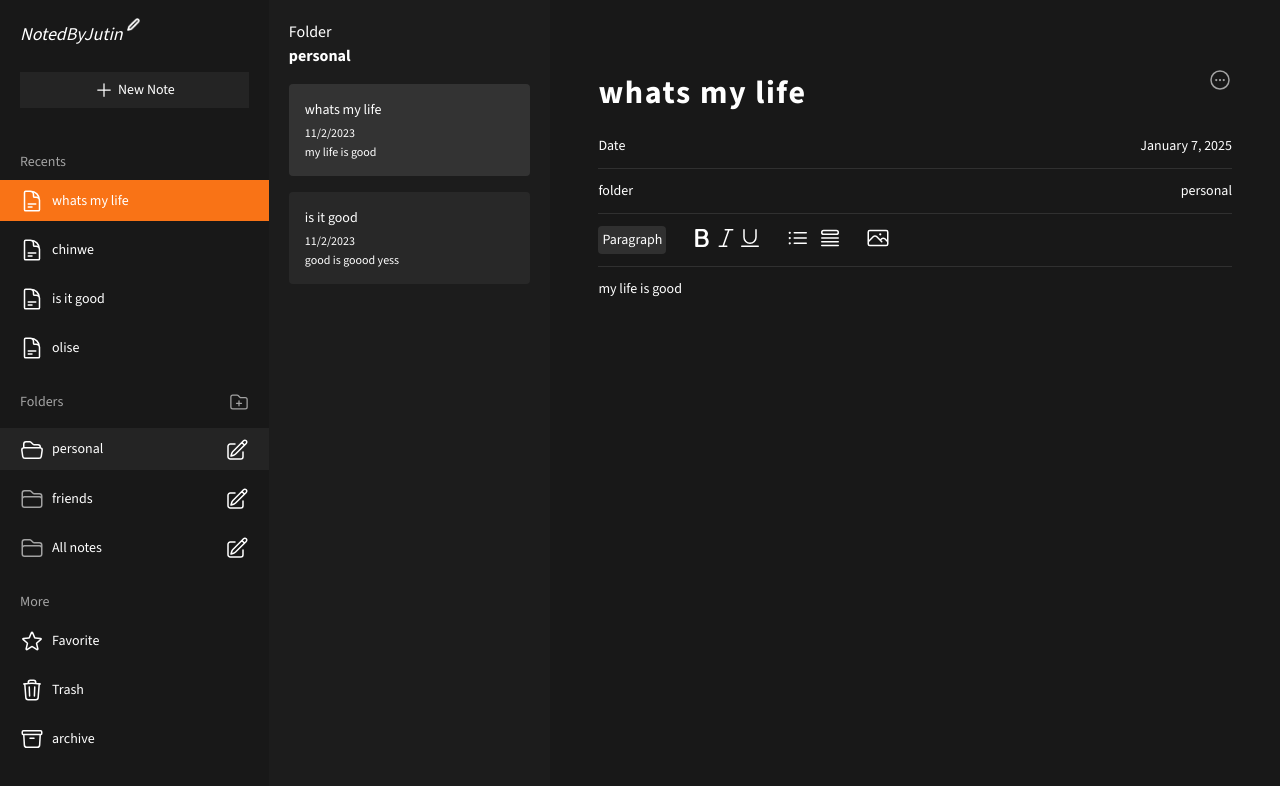
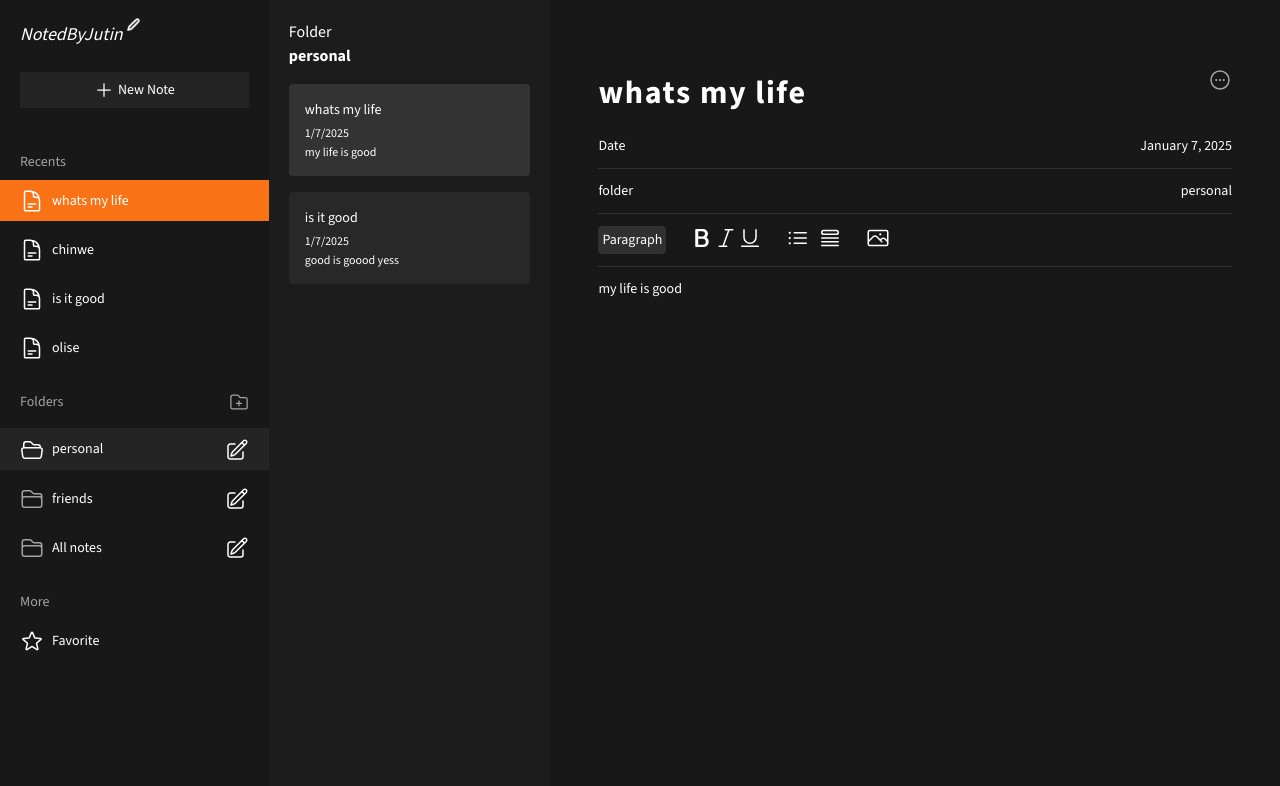
Before and after one commit to jutin0852/notedbyjutin, a Next.js app: page /note/1 in a window 1280 px wide. Shown: the top 786 px of the page. Built offline with nearby package versions, Linux system fonts and the light colour scheme.

Commit message:
delete done

```diff
--- a/src/ui/components/Card.tsx
+++ b/src/ui/components/Card.tsx
@@ -23,7 +23,13 @@ export default function Card({ note, onClick }: CardProps) {
         )}
       >
         <p className="text-sm">{note.title}</p>
-        <span className="text-xs mr-2">11/2/2023</span>
+        <span className="text-xs mr-2">
+          {new Date(note.created_at).toLocaleDateString("en-US", {
+            year: "numeric",
+            month: "numeric",
+            day: "numeric",
+          })}
+        </span>
         <span className=" truncate whitespace-normal text-xs break-words line-clamp-1">
           {stripHtml(note.body)}
         </span>
--- a/src/ui/components/EllipsisDropDown.tsx
+++ b/src/ui/components/EllipsisDropDown.tsx
@@ -1,7 +1,6 @@
 "use client";
 import { Note } from "@/lib/definitions";
 import { EllipsisHorizontalCircleIcon } from "@heroicons/react/24/outline";
-import { TrashIcon } from "@heroicons/react/24/outline";
 
 import React, { useEffect, useRef, useState } from "react";
 
@@ -63,15 +62,7 @@ export default function EllipsisDropDown({ items, note }: EllipsisProp) {
               </button>
             );
           })}
-          <button
-            onClick={() => {
 
-            }}
-            className="block py-3 px-3 border-t border-solid border-white border-opacity-5 w-full text-left hover:bg-white hover:bg-opacity-10"
-          >
-            <TrashIcon className="size-5 inline mr-2 " />
-            Delete
-          </button>
         </div>
       )}
     </div>
--- a/src/ui/note/EditPage.tsx
+++ b/src/ui/note/EditPage.tsx
@@ -5,8 +5,8 @@ import { Note } from "@/lib/definitions";
 import React, { useState } from "react";
 import { CalendarIcon, FolderIcon } from "@heroicons/react/24/solid";
 import EllipsisDropDown from "../components/EllipsisDropDown";
-import { ArchiveBoxIcon } from "@heroicons/react/24/outline";
-import { StarIcon } from "@heroicons/react/24/outline";
+// import { ArchiveBoxIcon } from "@heroicons/react/24/outline";
+import { StarIcon, TrashIcon } from "@heroicons/react/24/outline";
 import { useFolderContext } from "@/context/FolderContext";
 
 interface EditPageProps {
@@ -42,7 +42,6 @@ export default function EditPage({ params }: EditPageProps) {
       }
     });
     setNotes(updateNote);
-    console.log(notes);
   };
 
   const dropdownItems = [
@@ -52,9 +51,12 @@ export default function EditPage({ params }: EditPageProps) {
       action: (noteId: string) => AddToFolder(noteId, "favorite"),
     },
     {
-      label: "Archive",
-      icon: ArchiveBoxIcon,
-      action: (noteId: string) => AddToFolder(noteId, "archive"),
+      label: "Delete",
+      icon: TrashIcon,
+      action: (noteId: string) => {
+        const deleteNote = notes.filter((note) => note.id !== noteId);
+        setNotes(deleteNote);
+      },
     },
   ];
 
--- a/src/ui/note/Nav.tsx
+++ b/src/ui/note/Nav.tsx
@@ -5,10 +5,10 @@ import Button from "@/ui/components/Button";
 import List from "@/ui/components/List";
 import cn from "@/utility/cn";
 import {
-  ArchiveBoxIcon,
+  // ArchiveBoxIcon,
   DocumentTextIcon,
   PlusIcon,
-  TrashIcon,
+  // TrashIcon,
 } from "@heroicons/react/24/outline";
 import { StarIcon } from "@heroicons/react/24/outline";
 import Image from "next/image";
@@ -23,10 +23,8 @@ interface NavProps {
   setActiveFolder: React.Dispatch<React.SetStateAction<string>>;
   activeLayout: number;
   setActiveLayout: React.Dispatch<React.SetStateAction<number>>;
-  // setNotes: React.Dispatch<React.SetStateAction<Note[]>>;
 }
 
-// let noteId = 5;
 
 export default function Nav({
   activeFolder,
@@ -42,11 +40,12 @@ export default function Nav({
   const createdAt = new Date().toISOString();
 
   const handleAddPage = () => {
+
     const newNote = {
       id: uuidv4(),
       title: "New note",
       body: "",
-      folderId: ["allnotes"],
+      folderId: ["allnotes",activeFolder],
       created_at: createdAt,
     };
 
@@ -152,6 +151,6 @@ export default function Nav({
 
 export const moreFolders = [
   { title: "Favorite", id: "favorite", icon: StarIcon, href: "" },
-  { title: "Trash", id: "trash", icon: TrashIcon, href: "" },
-  { title: "archive", id: "archive", icon: ArchiveBoxIcon, href: "" },
+  // { title: "Trash", id: "trash", icon: TrashIcon, href: "" },
+  // { title: "archive", id: "archive", icon: ArchiveBoxIcon, href: "" },
 ];
```
Also changed, not shown: src/lib/data.ts (line endings or trailing spaces).
